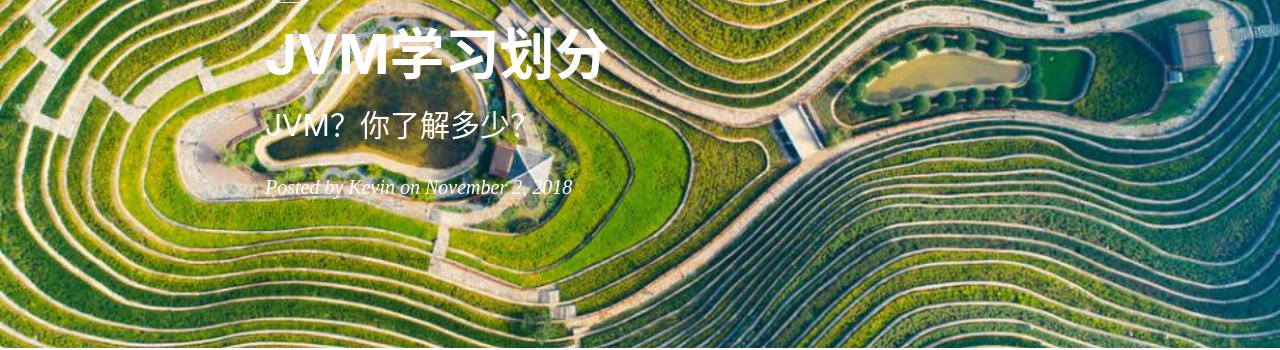
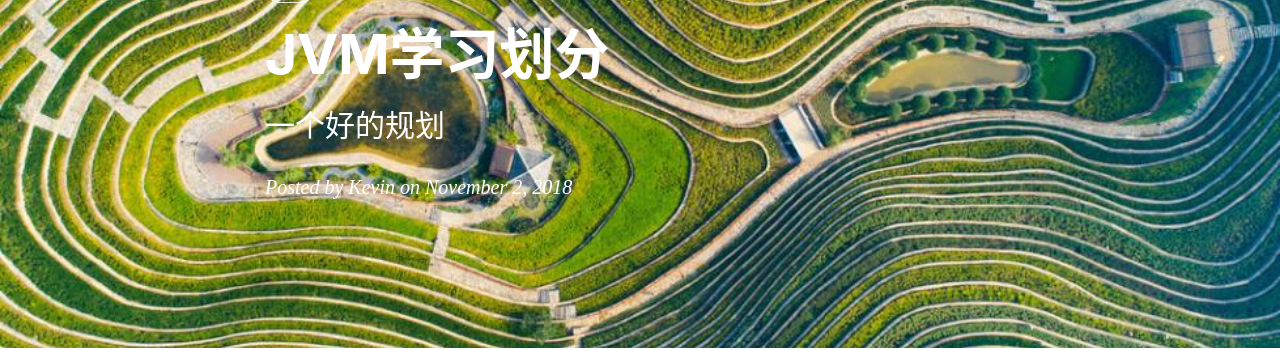
Before and after one commit to WGJBoy/WGJBoy.github.io, a Jekyll site: the page built from _posts/2018-11-02-JVM学习划分-.md, in a window 1280 px wide. Shown: the part 175-525 px from the top of the page. Built offline with Jekyll 4.4.1, drawn with Linux system fonts in a browser that asks for light colours; nearby versions of some CDN libraries; comment, search, counter and statistics services are not loaded.

Commit message:
修改文章简介

```diff
--- a/_posts/2018-11-02-JVM学习划分-.md
+++ b/_posts/2018-11-02-JVM学习划分-.md
@@ -1,7 +1,7 @@
 ---
 layout:     post
 title:      "JVM学习划分"
-subtitle:   " JVM？你了解多少？ "
+subtitle:   " 一个好的规划 "
 date:       2018-11-02 15:00:00
 author:     "Kevin"
 header-img: "img/jvm-2.jpg"
```
